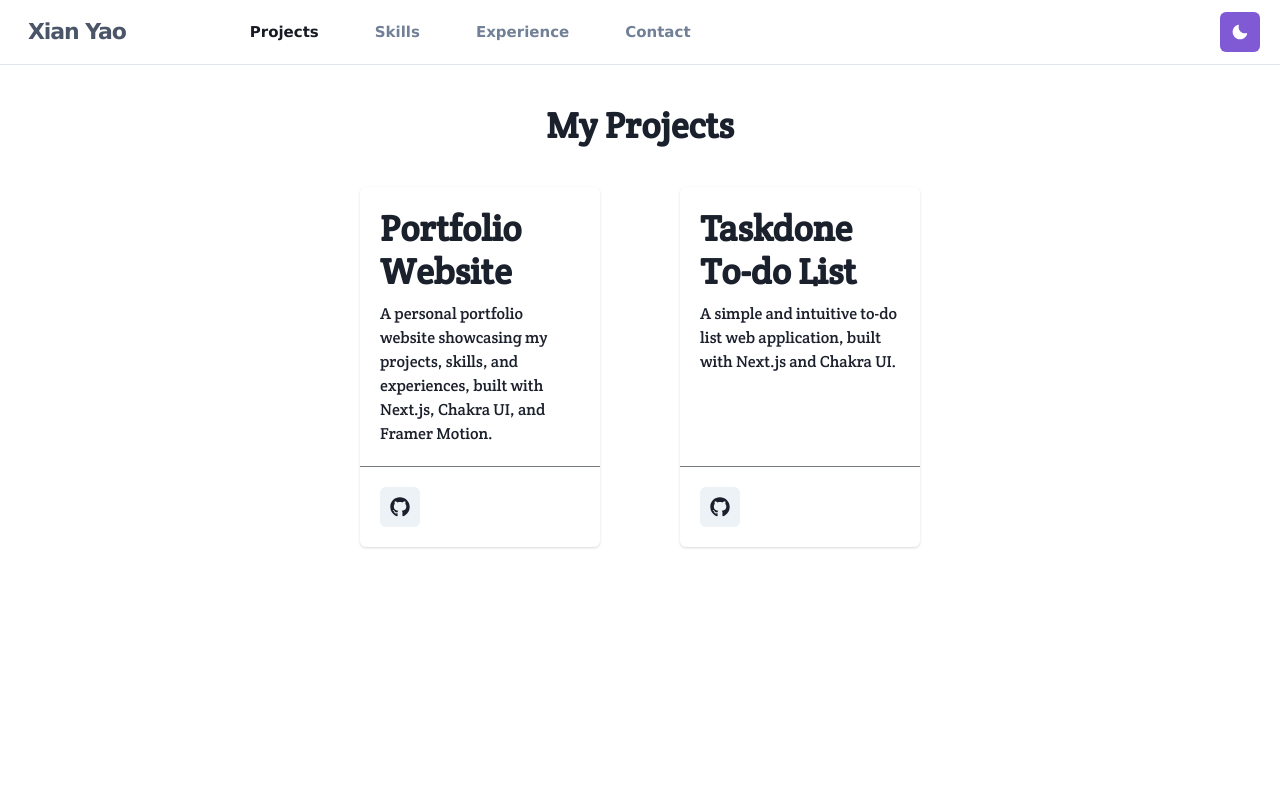
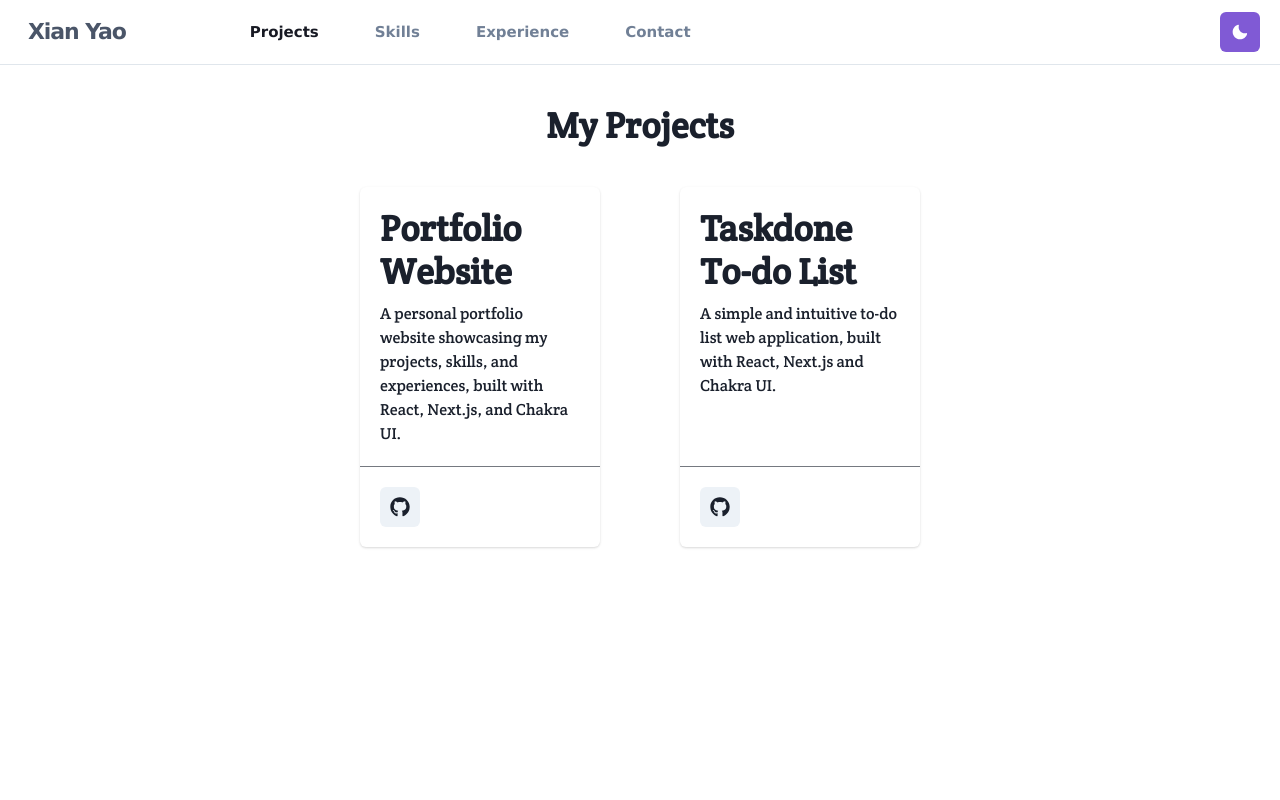
Before and after one commit to xianyao009/xianyaong-portfolio, a Next.js app: page /projects in a window 1280 px wide. Shown: the top 800 px of the page. Built offline with nearby package versions, Linux system fonts and the light colour scheme.

Commit message:
Update project

```diff
--- a/components/container/ProjectsContainer.js
+++ b/components/container/ProjectsContainer.js
@@ -31,7 +31,7 @@ const ProjectsContainer = () => {
               </Link>
               <Text>
                 A personal portfolio website showcasing my projects, skills, and
-                experiences, built with Next.js, Chakra UI, and Framer Motion.
+                experiences, built with React, Next.js, and Chakra UI.
               </Text>
             </Stack>
           </CardBody>
@@ -52,7 +52,7 @@ const ProjectsContainer = () => {
               <Heading>Taskdone To-do List</Heading>
               <Text>
                 A simple and intuitive to-do list web application, built with
-                Next.js and Chakra UI.
+                React, Next.js and Chakra UI.
               </Text>
             </Stack>
           </CardBody>
```
